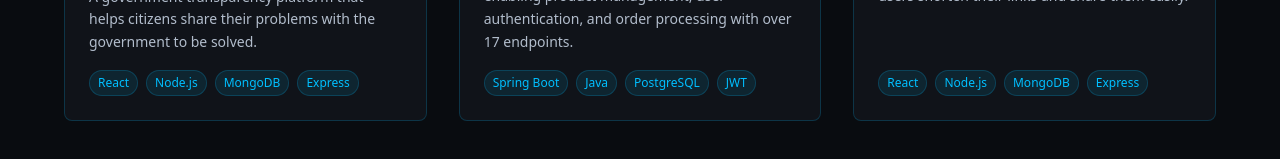
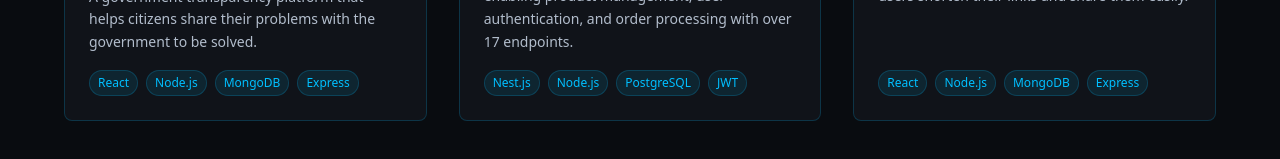
Before and after one commit to A2kmoise/Pport-folio, a React (Vite) app: page /projects in a window 1280 px wide. Shown: the part 559-718 px from the top of the page. Built offline with nearby package versions, Linux system fonts and the light colour scheme.

Commit message:
-( * __ * )-L-l

```diff
--- a/src/pages/project.tsx
+++ b/src/pages/project.tsx
@@ -18,7 +18,7 @@ const ProjectPage = () => {
         title: "E-commerce API",
         image: ecommerceAPI,
         description: "A RESTful API for an e-commerce platform, enabling product management, user authentication, and order processing with over 17 endpoints.",
-        technologies: ["Spring Boot", "Java", "PostgreSQL", "JWT"]
+        technologies: ["Nest.js", "Node.js", "PostgreSQL", "JWT"]
       },
       {
         title: "SnapLink",
```
